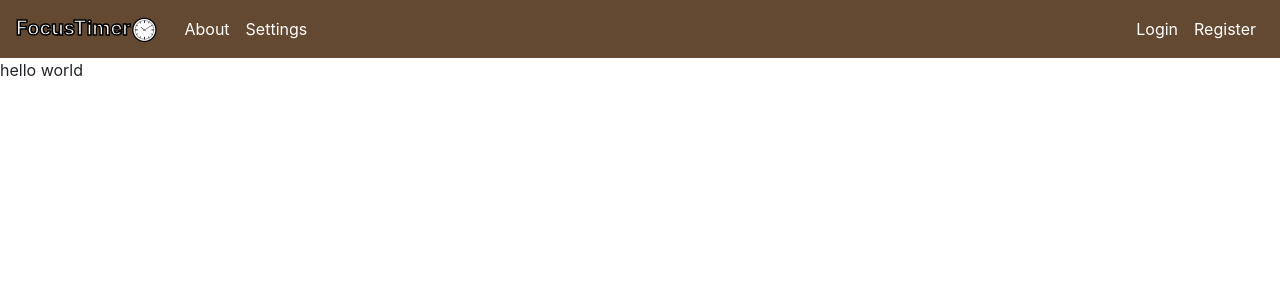
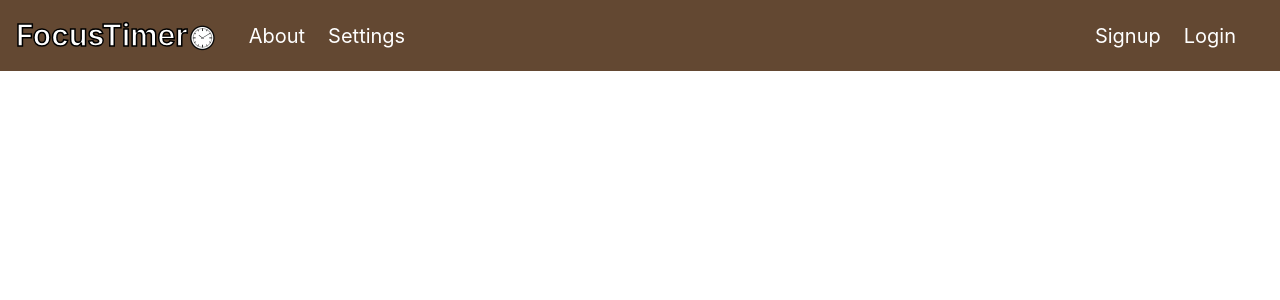
Before and after one commit to christian-sugianto/time-tracker, a React (Create React App) app: page / in a window 1280 px wide. Shown: the top 300 px of the page. Built offline with nearby package versions, Linux system fonts and the light colour scheme.

Commit message:
update navbar

```diff
--- a/public/index.html
+++ b/public/index.html
@@ -5,6 +5,7 @@
     <meta charset="utf-8" />
     <meta name="viewport" content="width=device-width, initial-scale=1" />
     <link rel="manifest" href="%PUBLIC_URL%/manifest.json" />
+    <script src="https://ajax.googleapis.com/ajax/libs/jquery/3.4.1/jquery.min.js"></script>
     <title>Focus Timer</title>
   </head>
 
--- a/src/App.js
+++ b/src/App.js
@@ -4,7 +4,6 @@ import Navbar from './components/layout/Navbar';
 
 // stylings
 import './styles/App.css';
-import './styles/Navbar.css'
 
 // import bootstrap
 import 'bootstrap/dist/css/bootstrap.min.css';
@@ -18,9 +17,8 @@ class App extends Component {
     return (
       <body>
         <div className="App">
-          <div class="container-fluid no-padding">
+          <div class="container-fluid" id="container-override">
             <Navbar />
-            hello world
           </div>
         </div>
 
--- a/src/components/layout/Navbar.js
+++ b/src/components/layout/Navbar.js
@@ -3,35 +3,29 @@ import { Link } from 'react-router-dom';
 import ClockPicture from '../../assets/clock.png'
 
 function Navbar() {
+
+
     return (
+        <div class="container-fluid" id = "container-override">
             <nav class="navbar navbar-expand-lg navbar-dark navbar-color">
                 <a class="navbar-brand" id="navbar-brand-override" href="#">
                     FocusTimer
                     <img class="img-fluid" id="img-override" src= { ClockPicture } alt="clock"></img>
                 </a>
-        <button class="navbar-toggler" type="button" data-toggle="collapse" data-target="#navbarSupportedContent" aria-controls="navbarSupportedContent" aria-expanded="false" aria-label="Toggle navigation">
-            <span class="navbar-toggler-icon"></span>
-        </button>
 
-        <ul class="navbar-nav mr-auto">
-            <li class= "nav-item">
-                <a class="nav-link" id="nav-link-override" href='#'>About</a>
-            </li>
-            <li class= "nav-item">
-                <a class="nav-link" id="nav-link-override" href='#'>Settings</a>
-            </li>
-        </ul>
+                <div class="collapse navbar-collapse" id="navbarSupportedContent">
+                    <div class="navbar-nav mr-auto">
+                        <a class= "nav-item nav-link" id="nav-link-override" href = "#">About</a>
+                        <a class= "nav-item nav-link" id="nav-link-override" href = "#">Settings</a>
+                    </div>
 
-        <ul class="navbar-nav ml-auto">
-            <li class= "nav-item">
-                <a class="nav-link" id="nav-link-override" href='#'>Login</a>
-            </li>
-            <li class= "nav-item">
-                <a class="nav-link" id="nav-link-override" href='#'>Register</a>
-            </li>
-        </ul>
-
+                    <div class="navbar-nav ml-auto" id="right-navbar-nav-override">
+                        <a class= "nav-item nav-link" id="nav-link-override" href = "#"> Signup</a>
+                        <a class= "nav-item nav-link" id="nav-link-override" href = "#">Login</a>
+                    </div>
+                </div>
             </nav>
+        </div>
     )
 }
 
--- a/src/styles/App.css
+++ b/src/styles/App.css
@@ -1,3 +1,34 @@
-.no-padding {
-    padding: 0 !important;
+.navbar-color {
+    background-color: #634832;
 }
+
+#container-override {
+    padding: 0;
+}
+
+#nav-link-override {
+    color: white;
+    font-size: 20px;
+    padding-left: 15px;
+}
+
+#right-navbar-nav-override {
+    padding-right: 20px;
+}
+
+#img-override {
+    height: auto;
+    width: auto;
+    max-width: 30px;
+    max-height: 30px;
+}
+
+#navbar-brand-override{
+    font-weight: bold;
+    -webkit-text-stroke: 1.5px black;
+    font-size: 30px;
+}
+
+@media only screen and (max-width: 600px) {
+
+}
--- a/src/styles/Navbar.css
+++ /dev/null
@@ -1,19 +0,0 @@
-.navbar-color {
-    background-color: #634832;
-}
-
-#nav-link-override {
-    color: white;
-}
-
-#img-override {
-    height: auto;
-    width: auto;
-    max-width: 30px;
-    max-height: 30px;
-}
-
-#navbar-brand-override{
-    font-weight: bold;
-    -webkit-text-stroke: 1.5px black;
-}
```
Lines whose indentation alone changed are shown as unchanged.
